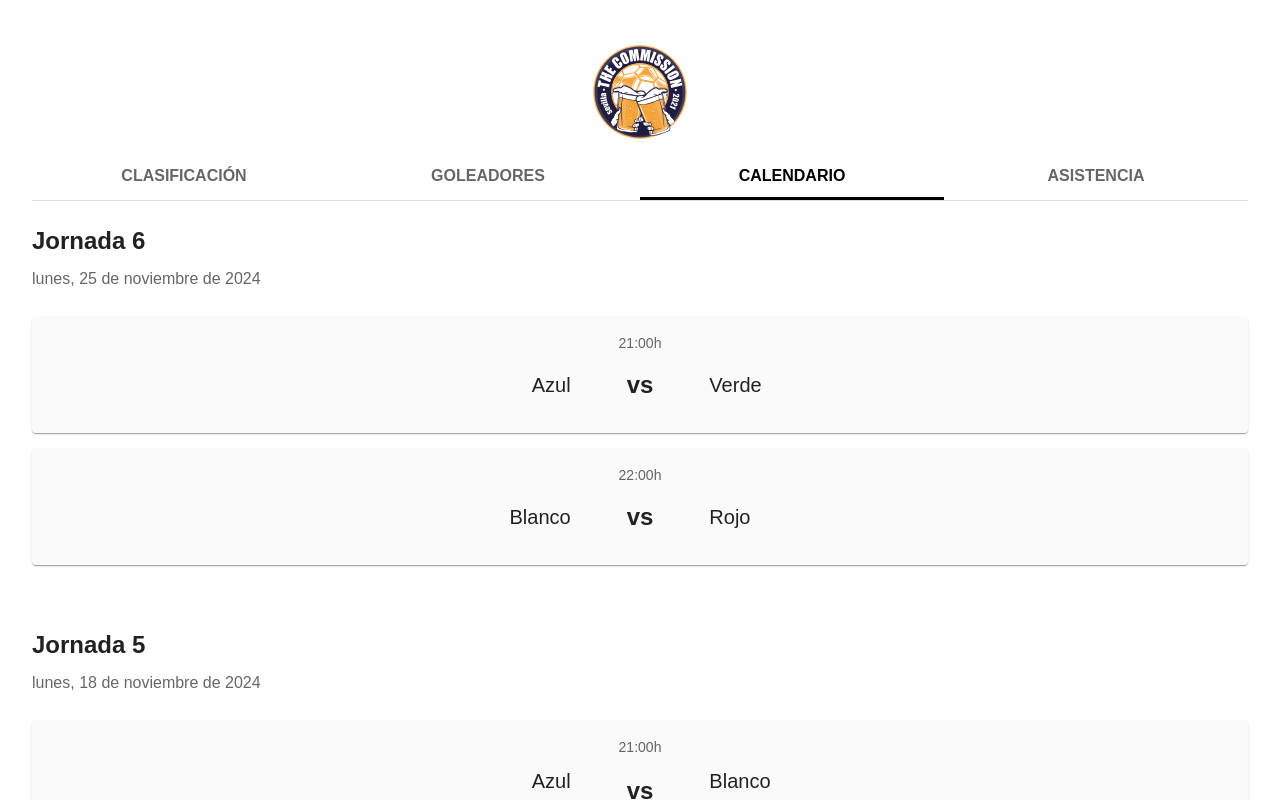
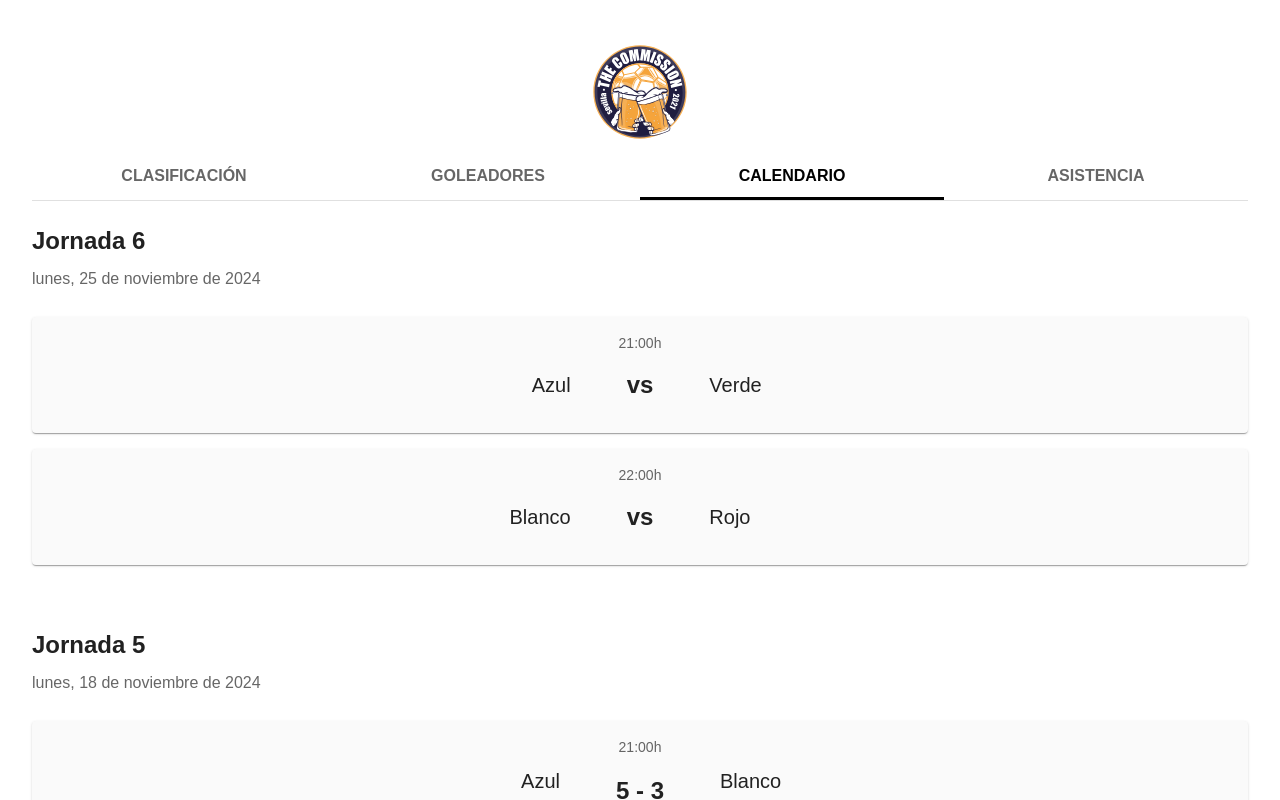
Before and after one commit to cscazorla/the-commission-v2, a Next.js app: page / in a window 1280 px wide. Both pictures are taken after a click on the tab "CALENDARIO". Shown: the top 800 px of the page. Built offline with nearby package versions, Linux system fonts and the light colour scheme; no server answers.

Commit message:
Updated logic to consider a match played

```diff
--- a/src/components/MatchCalendar.tsx
+++ b/src/components/MatchCalendar.tsx
@@ -27,10 +27,6 @@ function formatGoals(goals: Goal[]): string {
       return isOwnGoal ? `${player} (p.p.)${goals}` : `${player}${goals}`
     })
     .join(', ')
-}
-
-const hasMatchBeenPlayed = (matchDate: string) => {
-  return new Date(matchDate) < new Date()
 }
 
 export default function MatchCalendar() {
@@ -95,7 +91,7 @@ export default function MatchCalendar() {
                         }}
                       >
                         <Typography variant="h5" sx={{ fontWeight: 'bold' }}>
-                          {hasMatchBeenPlayed(match.date)
+                          {match.played
                             ? `${match.homeGoals.length} - ${match.awayGoals.length}`
                             : 'vs'
                           }
--- a/src/data/matches.ts
+++ b/src/data/matches.ts
@@ -8,6 +8,7 @@ export const MATCHES: Match[] = [
     matchDay: 1,
     date: '2024-10-07',
     time: '21:00',
+    played: true,
     homeTeamId: Team.RED,
     awayTeamId: Team.BLUE,
     homeGoals: [
@@ -27,6 +28,7 @@ export const MATCHES: Match[] = [
     matchDay: 1,
     date: '2024-10-07',
     time: '22:00',
+    played: true,
     homeTeamId: Team.WHITE,
     awayTeamId: Team.GREEN,
     homeGoals: [
@@ -45,6 +47,7 @@ export const MATCHES: Match[] = [
     matchDay: 2,
     date: '2024-10-14',
     time: '21:00',
+    played: true,
     homeTeamId: Team.GREEN,
     awayTeamId: Team.RED,
     homeGoals: [
@@ -64,6 +67,7 @@ export const MATCHES: Match[] = [
     matchDay: 2,
     date: '2024-10-14',
     time: '22:00',
+    played: true,
     homeTeamId: Team.BLUE,
     awayTeamId: Team.WHITE,
     homeGoals: [{ scorer: Player.ALVARO_CORNEJO }],
@@ -78,6 +82,7 @@ export const MATCHES: Match[] = [
     matchDay: 3,
     date: '2024-11-04',
     time: '21:00',
+    played: true,
     homeTeamId: Team.WHITE,
     awayTeamId: Team.RED,
     homeGoals: [
@@ -93,6 +98,7 @@ export const MATCHES: Match[] = [
     matchDay: 3,
     date: '2024-11-04',
     time: '22:00',
+    played: true,
     homeTeamId: Team.GREEN,
     awayTeamId: Team.BLUE,
     homeGoals: [
@@ -108,6 +114,7 @@ export const MATCHES: Match[] = [
     matchDay: 4,
     date: '2024-11-11',
     time: '21:00',
+    played: true,
     homeTeamId: Team.GREEN,
     awayTeamId: Team.WHITE,
     homeGoals: [
@@ -127,6 +134,7 @@ export const MATCHES: Match[] = [
     matchDay: 4,
     date: '2024-11-11',
     time: '22:00',
+    played: true,
     homeTeamId: Team.RED,
     awayTeamId: Team.BLUE,
     homeGoals: [
@@ -144,6 +152,7 @@ export const MATCHES: Match[] = [
     matchDay: 5,
     date: '2024-11-18',
     time: '21:00',
+    played: true,
     homeTeamId: Team.BLUE,
     awayTeamId: Team.WHITE,
     homeGoals: [
@@ -164,6 +173,7 @@ export const MATCHES: Match[] = [
     matchDay: 5,
     date: '2024-11-18',
     time: '22:00',
+    played: true,
     homeTeamId: Team.RED,
     awayTeamId: Team.GREEN,
     homeGoals: [
@@ -186,6 +196,7 @@ export const MATCHES: Match[] = [
     matchDay: 6,
     date: '2024-11-25',
     time: '21:00',
+    played: false,
     homeTeamId: Team.BLUE,
     awayTeamId: Team.GREEN,
     homeGoals: [],
@@ -196,6 +207,7 @@ export const MATCHES: Match[] = [
     matchDay: 6,
     date: '2024-11-25',
     time: '22:00',
+    played: false,
     homeTeamId: Team.WHITE,
     awayTeamId: Team.RED,
     homeGoals: [],
--- a/src/types/league.ts
+++ b/src/types/league.ts
@@ -11,6 +11,7 @@ export interface Match {
   matchDay: number
   date: string
   time: string
+  played: boolean
   homeTeamId: Team
   awayTeamId: Team
   homeGoals: Goal[]
--- a/src/utils/standings.ts
+++ b/src/utils/standings.ts
@@ -2,9 +2,7 @@ import { Match, PlayerStats, TeamStats } from '../types/league'
 import { Player } from '../types/players'
 import { Team } from '../types/teams'
 
-const hasMatchBeenPlayed = (matchDate: string) => {
-  return new Date(matchDate) < new Date()
-}
+
 
 export function calculateTeamStats(matches: Match[]): TeamStats[] {
   // Initialize stats for all teams
@@ -27,7 +25,7 @@ export function calculateTeamStats(matches: Match[]): TeamStats[] {
 
   // Process only played matches
   matches
-    .filter(match => hasMatchBeenPlayed(match.date))
+    .filter(match => match.played)
     .forEach((match) => {
       const homeStats = stats.get(match.homeTeamId)!
       const awayStats = stats.get(match.awayTeamId)!
```
